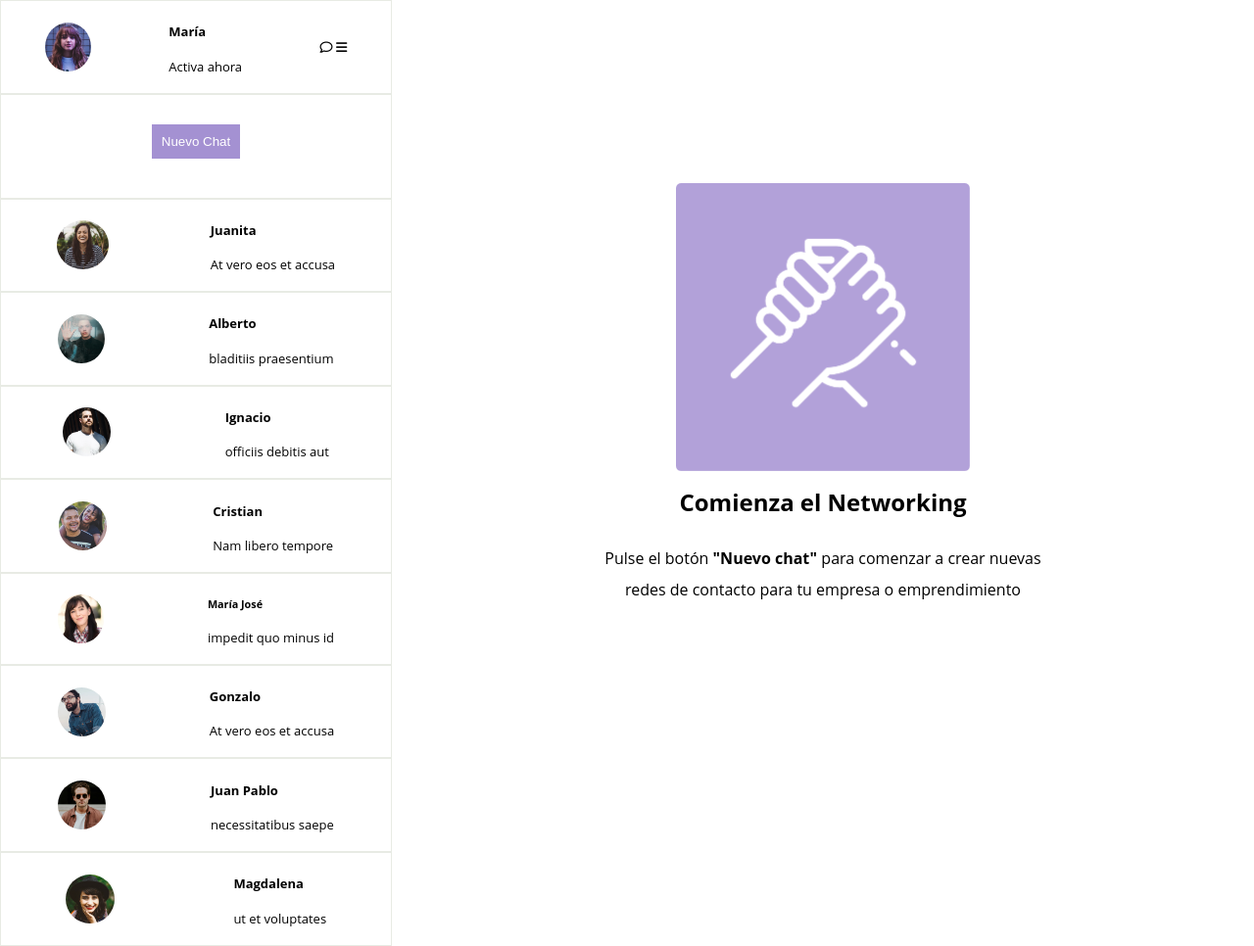
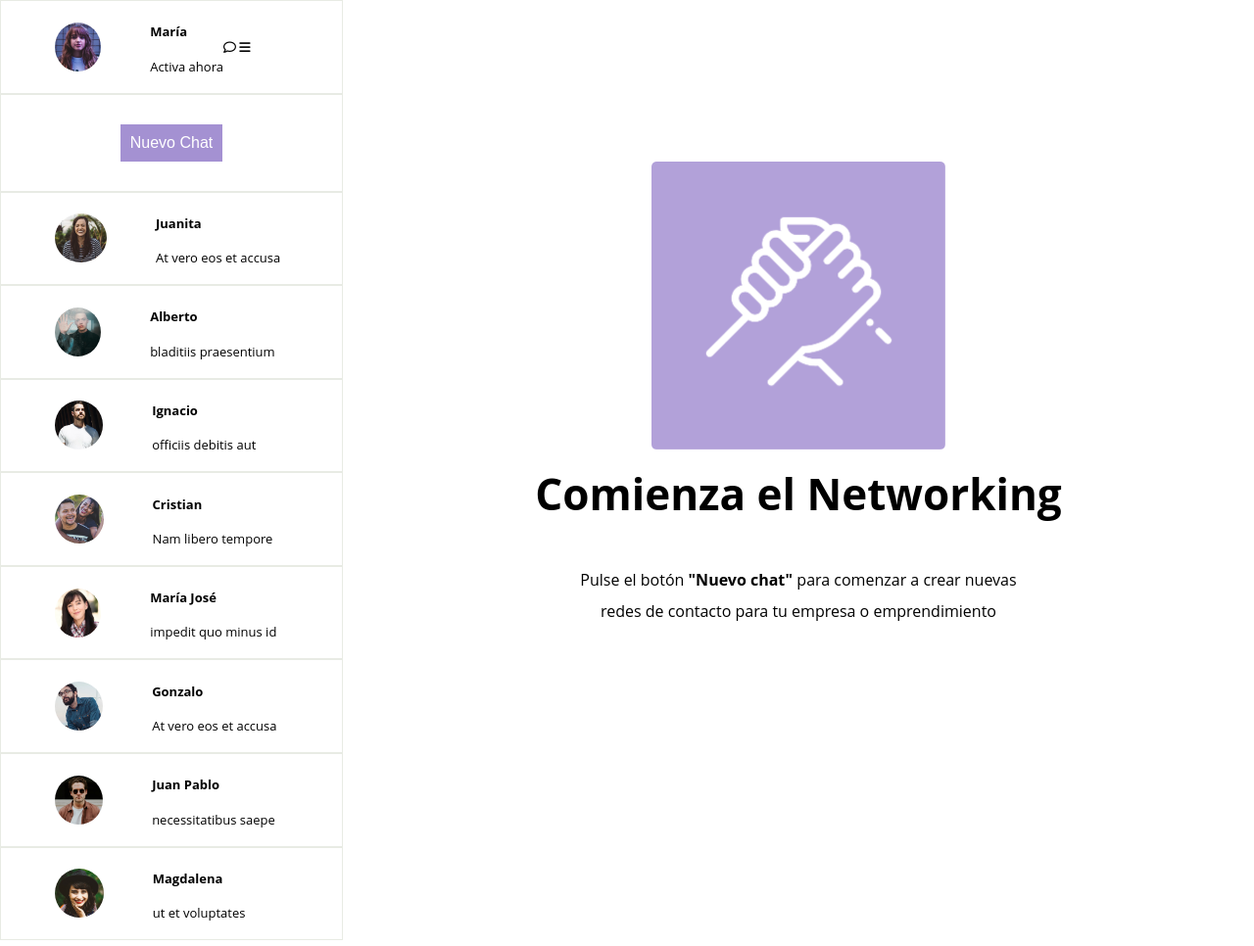
Before and after one commit to Astr7d/ServicioMensajer-a, a plain HTML site: page index.html in a window 1280 px wide. Shown: the whole page at 98% size. Drawn offline with Linux system fonts and the light colour scheme.

Commit message:
alinear nombres

```diff
--- a/assets/css/style.css
+++ b/assets/css/style.css
@@ -7,27 +7,42 @@ body{
     height: 100vh;
 }
 
-.usuario, .boton, .chat{
+.usuario, .chat{
     border: 1px solid #E8EBE4;
     display: flex;
-    justify-content:space-around;
+    justify-content:flex-start;
     align-items: center;
     padding: 5px;
 }
 
+.boton{
+    border: 1px solid #E8EBE4;
+    display: flex;
+    justify-content:center;
+    align-items: center;
+    padding: 5px;
+}
+
+.uno{
+    justify-content: space-between;
+}
+
 .contactos{
-    width: 400px;
+    width: 350px;
     font-size: small;
 }
 
 .contactos img{
     border-radius: 50%;
     height: 50px;
+    padding-right: 50px;
+    padding-left: 50px;
 }
 
 .boton{
     padding: 30px;
 }
+
 .button-box{
     display: flex;
     justify-content: center;
@@ -35,7 +50,7 @@ body{
     background-color: #A491D2;
     color: white;
     border: 0;
-    margin-bottom: 10px;
+    font-size: medium;
 }
 
 .centro{
@@ -57,12 +72,10 @@ body{
 .card-img img {
     width: 50%;
 }
-.card-text {
+.card-text, .card-text2 {
     margin-top: 10px;
 }
 
-.card-text2{
-    font-size: me;
-    margin-top: 10px;
-
+.card-text{
+    font-size: 44px;
 }
--- a/index.html
+++ b/index.html
@@ -15,13 +15,11 @@
 
         <!--ususario principal-->
         <article class="usuario">
-
-                <img src="./assets/img/maria.jpg" alt="foto principal">
-                <div>
-                    <h4 class="nombre">María</h4>
-                    <p>Activa ahora</p>
+            <img src="./assets/img/maria.jpg" alt="foto principal">
+            <div>
+                <h4 class="nombre">María</h4>
+                <p>Activa ahora</p>
                 </div>
-
             <div>
                 <i class="fa-regular fa-comment"></i>
                 <i class="fa-solid fa-bars"></i>
@@ -71,7 +69,7 @@
         <article class="usuario">
             <img src="./assets/img/Screen Shot 2018-11-28 at 15.32.44.jpg" alt="Contacto5">
             <div>
-                <h5 class="nombre">María José</h5>
+                <h4 class="nombre">María José</h4>
                 <p>impedit quo minus id</p>
             </div>
         </article>
```
Also changed, not shown: 1 other file.
